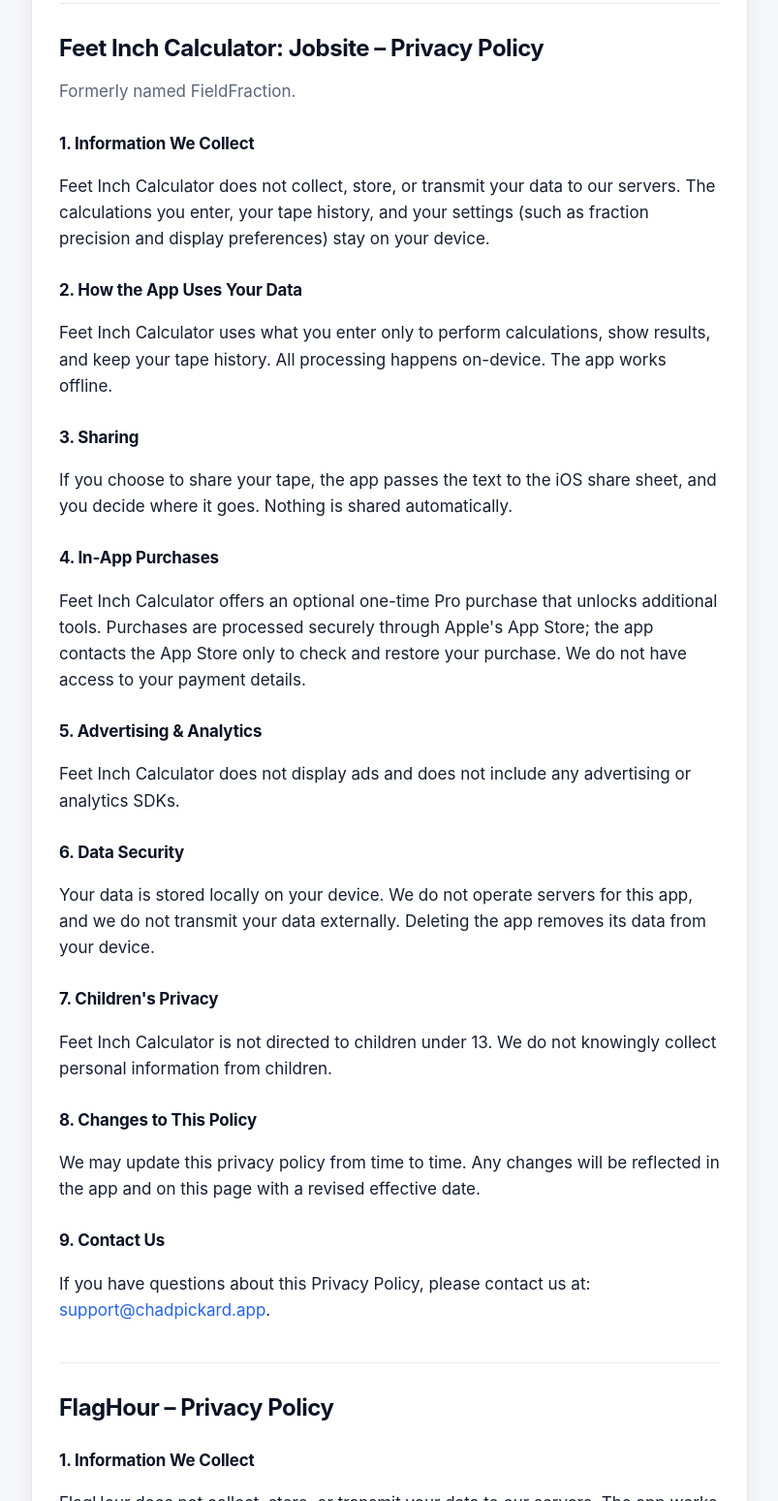
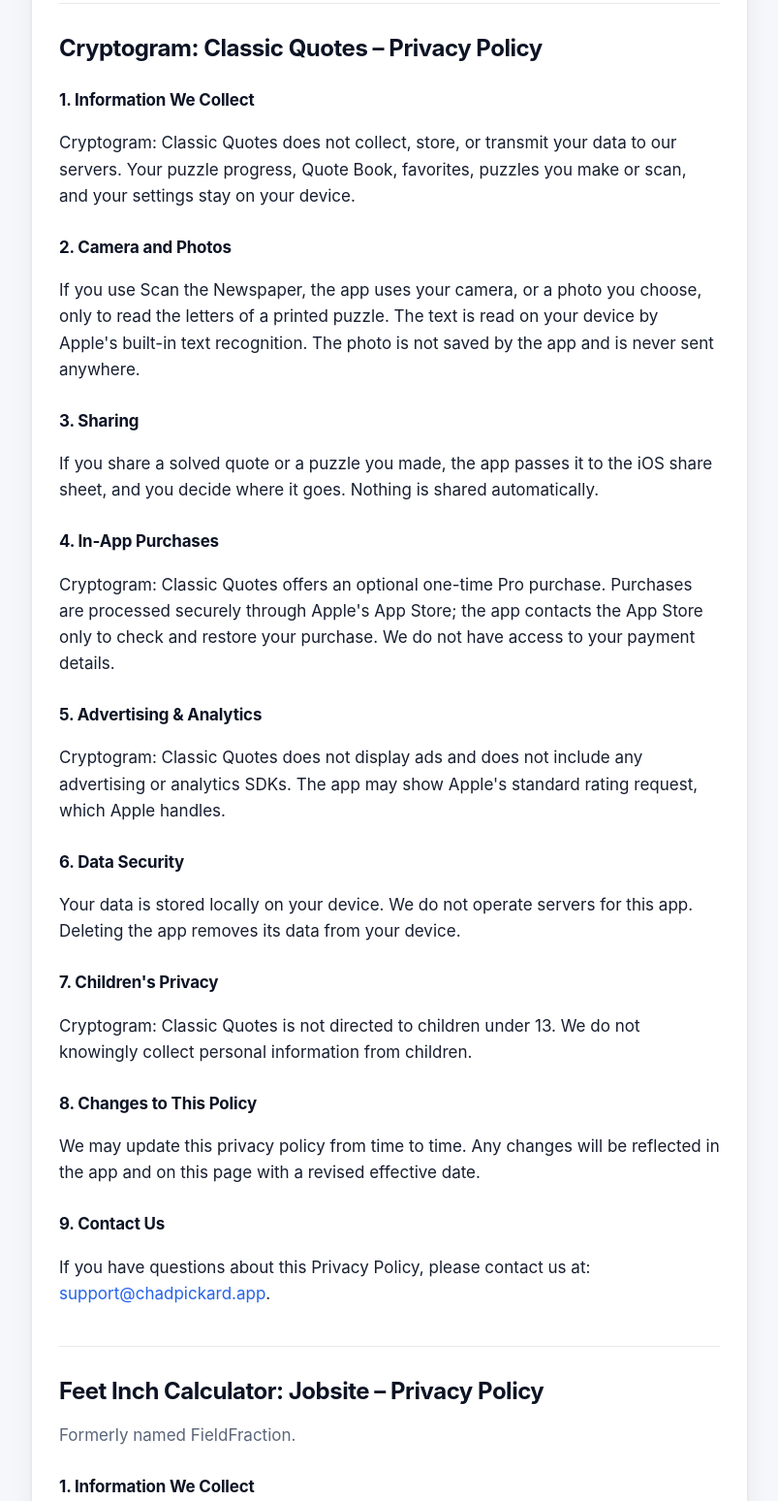
Before and after one commit to cpickard2790/cpickard2790.github.io, a plain HTML site: page privacy-policy.html in a window 1280 px wide. Shown: the part 811-2359 px from the top of the page at 97% size, without its empty margins (238-1041 px from the left). Drawn offline with Linux system fonts and the light colour scheme.

Commit message:
Draft: Cryptogram: Classic Quotes support entry and privacy policy (not published; needs Chad's OK)
Co-Authored-By: Claude Opus 5.5 <noreply@anthropic.com>

```diff
--- a/privacy-policy.html
+++ b/privacy-policy.html
@@ -43,6 +43,7 @@
       <li><a href="#debt-payoff-sprint">Payoff Planner</a></li>
       <li><a href="#homeproof">Home Proof Inventory</a></li>
       <li><a href="#best-hour-weather">Best Hour Weather</a></li>
+      <li><a href="#cryptograms">Cryptogram: Classic Quotes</a></li>
     </ul>
   </nav>
 
@@ -51,6 +52,37 @@
   <h2 id="contacting-support">All apps: Contacting Support</h2>
   <p>If you email support (<a href="mailto:support@chadpickard.app">support@chadpickard.app</a>) or use an app's Send Feedback screen, I receive what you send: your message, your email address, and any screenshots you attach. Feedback screens also add basic technical details, such as the app version, iOS version, device model, language and region, and whether Pro is active. You can see these details before you send.</p>
   <p>I use this information only to answer you and fix problems. It is never used for marketing or shared, and I will delete it on request.</p>
+
+  <!-- =================== Cryptogram: Classic Quotes =================== -->
+  <h2 id="cryptograms">Cryptogram: Classic Quotes – Privacy Policy</h2>
+
+  <h3>1. Information We Collect</h3>
+  <p>Cryptogram: Classic Quotes does not collect, store, or transmit your data to our servers. Your puzzle progress, Quote Book, favorites, puzzles you make or scan, and your settings stay on your device.</p>
+
+  <h3>2. Camera and Photos</h3>
+  <p>If you use Scan the Newspaper, the app uses your camera, or a photo you choose, only to read the letters of a printed puzzle. The text is read on your device by Apple's built-in text recognition. The photo is not saved by the app and is never sent anywhere.</p>
+
+  <h3>3. Sharing</h3>
+  <p>If you share a solved quote or a puzzle you made, the app passes it to the iOS share sheet, and you decide where it goes. Nothing is shared automatically.</p>
+
+  <h3>4. In-App Purchases</h3>
+  <p>Cryptogram: Classic Quotes offers an optional one-time Pro purchase. Purchases are processed securely through Apple's App Store; the app contacts the App Store only to check and restore your purchase. We do not have access to your payment details.</p>
+
+  <h3>5. Advertising &amp; Analytics</h3>
+  <p>Cryptogram: Classic Quotes does not display ads and does not include any advertising or analytics SDKs. The app may show Apple's standard rating request, which Apple handles.</p>
+
+  <h3>6. Data Security</h3>
+  <p>Your data is stored locally on your device. We do not operate servers for this app. Deleting the app removes its data from your device.</p>
+
+  <h3>7. Children's Privacy</h3>
+  <p>Cryptogram: Classic Quotes is not directed to children under 13. We do not knowingly collect personal information from children.</p>
+
+  <h3>8. Changes to This Policy</h3>
+  <p>We may update this privacy policy from time to time. Any changes will be reflected in the app and on this page with a revised effective date.</p>
+
+  <h3>9. Contact Us</h3>
+  <p>If you have questions about this Privacy Policy, please contact us at:
+     <a href="mailto:support@chadpickard.app">support@chadpickard.app</a>.</p>
 
   <!-- =================== Feet Inch Calculator (FieldFraction) =================== -->
   <h2 id="fieldfraction">Feet Inch Calculator: Jobsite – Privacy Policy</h2>
```
Also changed, not shown: index.html (+21 -0 lines), assets/icons/cryptograms.png (added).
